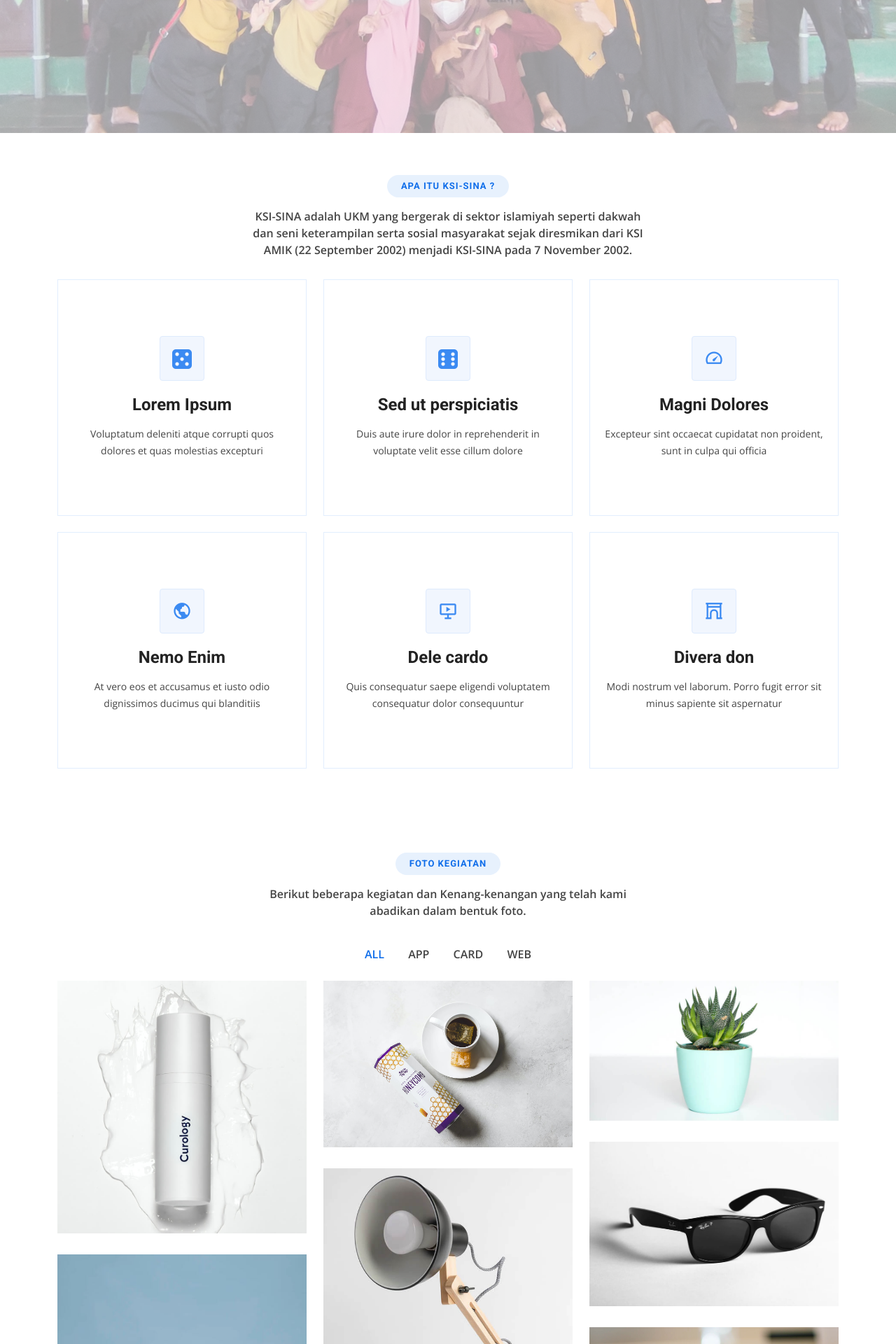
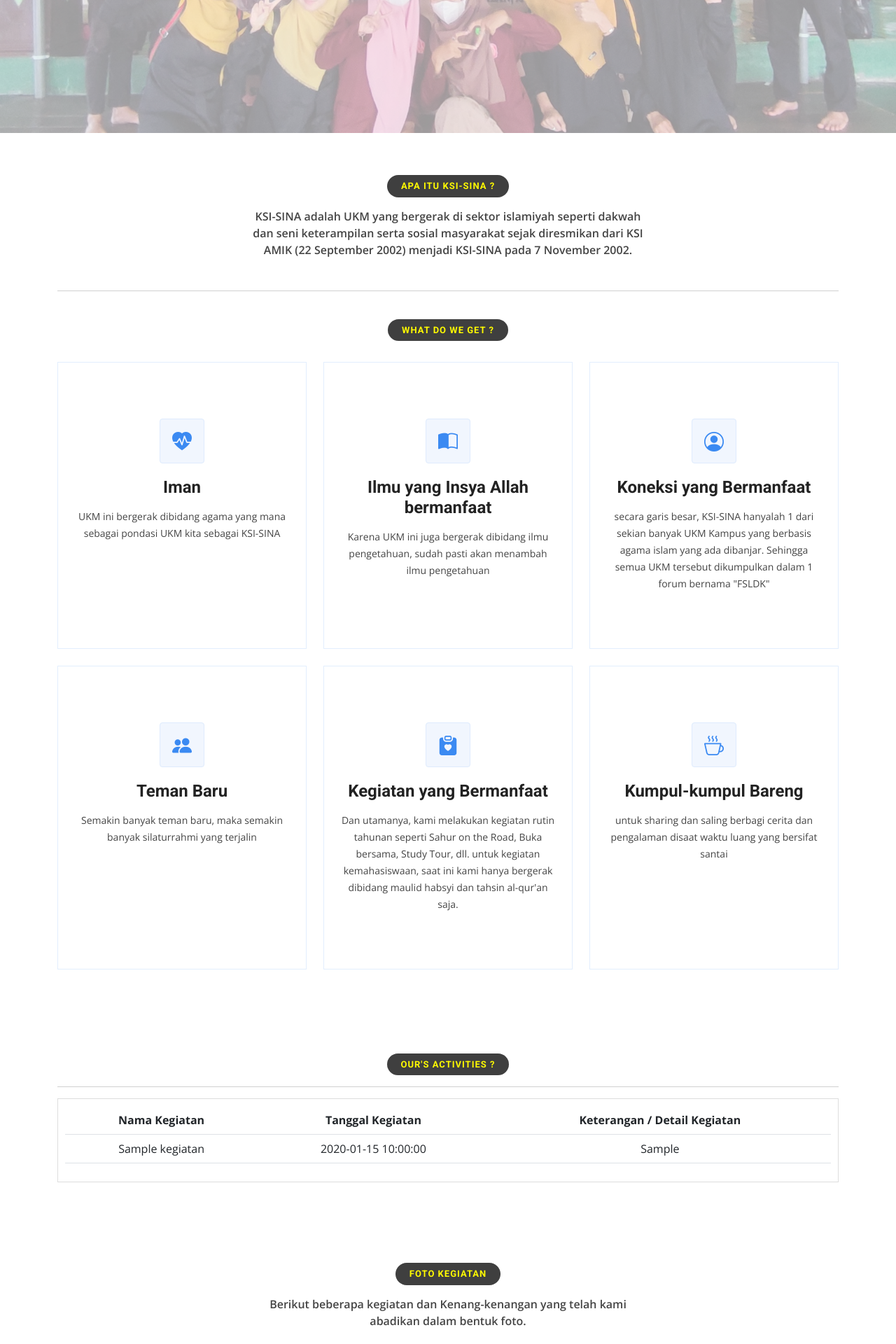
Before and after one commit to IhsanTheConqueror/Tugas_Inet_KSI, a PHP site: page / in a window 1280 px wide; the page is wider, and only the part inside the window is pictured. Shown: the part 536-2456 px from the top of that part at 70% size. Run offline with PHP 8.4, Linux system fonts and the light colour scheme; tables that the repository leaves empty or names only in its code hold one stand-in row (values such as "Sample post").

Commit message:
tambahan lagi,
masih ada yg perlu diedit masih

```diff
--- a/admin.php
+++ b/admin.php
@@ -69,6 +69,7 @@
             <ul>
                 <li><a href="data-peserta.php">Peserta</a></li>
                 <li><a href="data-anggota.php">Anggota</a></li>
+                <li><a href="jadwal.php">Jadwal Kegiatan</a></li>
             </ul>
           </li>
           <li><a href="keluar.php" class="nav-link scrollto">Keluar</a></li>
--- a/assets/css/style.css
+++ b/assets/css/style.css
@@ -651,8 +651,8 @@ section {
   font-weight: 700;
   padding: 8px 20px;
   margin: 0;
-  background: #e7f1fd;
-  color: #106eea;
+  background: #3f3f3f;
+  color: #fffb00;
   display: inline-block;
   text-transform: uppercase;
   border-radius: 50px;
--- a/cetak-peserta.php
+++ b/cetak-peserta.php
@@ -4,7 +4,6 @@
 
   $peserta = mysqli_query($conn, "SELECT * FROM tb_pendaftaran");
 
-  $p = mysqli_fetch_object($peserta);
 ?>
 <!DOCTYPE html>
 <html lang="en">
--- a/data-anggota.php
+++ b/data-anggota.php
@@ -128,6 +128,7 @@
             <ul>
                 <li><a href="data-peserta.php">Peserta</a></li>
                 <li><a href="data-anggota.php">Anggota</a></li>
+                <li><a href="jadwal.php">Jadwal Kegiatan</a></li>
             </ul>
           </li>
           <li><a href="keluar.php" class="nav-link scrollto">Keluar</a></li>
--- a/data-peserta.php
+++ b/data-peserta.php
@@ -71,6 +71,7 @@
             <ul>
                 <li><a href="data-peserta.php">Peserta</a></li>
                 <li><a href="data-anggota.php">Anggota</a></li>
+                <li><a href="jadwal.php">Jadwal Kegiatan</a></li>
             </ul>
           </li>
           <li><a href="keluar.php" class="nav-link scrollto">Keluar</a></li>
--- a/detail-peserta.php
+++ b/detail-peserta.php
@@ -69,6 +69,7 @@
             <ul>
                 <li><a href="data-peserta.php">Peserta</a></li>
                 <li><a href="data-anggota.php">Anggota</a></li>
+                <li><a href="jadwal.php">Jadwal Kegiatan</a></li>
             </ul>
           </li>
           <li><a href="keluar.php" class="nav-link scrollto">Keluar</a></li>
--- a/index.html
+++ b/index.php
@@ -1,3 +1,11 @@
+<?php
+    include 'koneksi.php';
+    $anggota = mysqli_query($conn, "SELECT * FROM tb_altif");
+    $jadwal = mysqli_query($conn, "SELECT * FROM tb_kegiatan");
+?>
+<?php
+
+?>
 <!DOCTYPE html>
 <html lang="en">
 
@@ -14,6 +22,7 @@
 
   <!-- Google Fonts -->
   <link href="https://fonts.googleapis.com/css?family=Open+Sans:300,300i,400,400i,600,600i,700,700i|Roboto:300,300i,400,400i,500,500i,600,600i,700,700i|Poppins:300,300i,400,400i,500,500i,600,600i,700,700i" rel="stylesheet">
+
 
   <!-- Vendor CSS Files -->
   <link href="assets/vendor/aos/aos.css" rel="stylesheet">
@@ -48,20 +57,21 @@
   <header id="header" class="d-flex align-items-center">
     <div class="container d-flex align-items-center justify-content-between">
 
-      <a href="index.html" class="logo"><img src="assets/img/logo.png" alt=""></a>
+      <a href="index.php" class="logo"><img src="assets/img/logo.png" alt=""></a>
       <h1 class="logo"><p>KSI-SINA<span class="warnatitik">.</span></p></h1>
 
       <nav id="navbar" class="navbar">
         <ul>
-          <li><a class="nav-link scrollto active" href="index.html">Home</a></li>
+          <li><a class="nav-link scrollto active" href="index.php">Home</a></li>
           <li><a href="login.php">Mode : Admin</a></li>
           <li class="dropdown"><a href="#"><span>Go To</span> <i class="bi bi-chevron-down"></i></a>
-            <ul>
-              <li><a href="#about">About</a></li>
-              <li><a href="#Pengertian">Pengertian</a></li>
+            <ul class="nav-link scrollto" >
+              <li><a href="#Pengertian">What is this ?</a></li>
               <li><a href="#portfolio">Porfolio</a></li>
               <li><a href="#team">Team</a></li>
-              <li><a class="nav-link scrollto" href="#contact">Contact</a></li>
+              <li><a href="#about">About</a></li>
+              <li><a href="#contact">Contact</a></li>
+              <li><a href="#footer">Sign Up</a></li>
             </ul>
           </li>
         </ul>
@@ -94,57 +104,61 @@
           <h2>Apa itu KSI-SINA ?</h2>
           <p>KSI-SINA adalah UKM yang bergerak di sektor islamiyah seperti dakwah dan seni keterampilan serta sosial masyarakat sejak diresmikan dari KSI AMIK (22 September 2002) menjadi KSI-SINA pada 7 November 2002.</p>
         </div>
-
+        <hr>
+        <br>
 
         <!--====== Sagan Meandak Nama Kegiatannya+icon box =====-->
 
-
+        <div class="section-title">
+          <h2>What Do We Get ?</h2>
+        </div>
         <div class="row">
           <div class="col-lg-4 col-md-6 d-flex align-items-stretch" data-aos="zoom-in" data-aos-delay="100">
             <div class="icon-box">
-              <div class="icon"><i class="bi bi-dice-5-fill"></i></div>
-              <h4><a href="">Lorem Ipsum</a></h4>
-              <p>Voluptatum deleniti atque corrupti quos dolores et quas molestias excepturi</p>
+              <div class="icon"><i class="bi bi-heart-pulse-fill"></i></div>
+              <h4><a href="">Iman</a></h4>
+              <p>UKM ini bergerak dibidang agama yang mana sebagai pondasi UKM kita sebagai KSI-SINA</p>
             </div>
           </div>
 
           <div class="col-lg-4 col-md-6 d-flex align-items-stretch mt-4 mt-md-0" data-aos="zoom-in" data-aos-delay="200">
             <div class="icon-box">
-              <div class="icon"><i class="bi bi-dice-6-fill"></i></div>
-              <h4><a href="">Sed ut perspiciatis</a></h4>
-              <p>Duis aute irure dolor in reprehenderit in voluptate velit esse cillum dolore</p>
+            <div class="icon"><i class="bi bi-book-half"></i></div>
+              <h4><a href="">Ilmu yang Insya Allah bermanfaat</a></h4>
+              <p>Karena UKM ini juga bergerak dibidang ilmu pengetahuan, sudah pasti akan menambah ilmu pengetahuan</p>
             </div>
           </div>
 
           <div class="col-lg-4 col-md-6 d-flex align-items-stretch mt-4 mt-lg-0" data-aos="zoom-in" data-aos-delay="300">
             <div class="icon-box">
-              <div class="icon"><i class="bx bx-tachometer"></i></div>
-              <h4><a href="">Magni Dolores</a></h4>
-              <p>Excepteur sint occaecat cupidatat non proident, sunt in culpa qui officia</p>
+              <div class="icon"><i class="bi bi-person-circle"></i></div>
+              <h4><a href="">Koneksi yang Bermanfaat</a></h4>
+              <p>secara garis besar, KSI-SINA hanyalah 1 dari sekian banyak UKM Kampus yang berbasis agama islam yang ada dibanjar.
+                Sehingga semua UKM tersebut dikumpulkan dalam 1 forum bernama "FSLDK"</p>
             </div>
           </div>
 
           <div class="col-lg-4 col-md-6 d-flex align-items-stretch mt-4" data-aos="zoom-in" data-aos-delay="100">
             <div class="icon-box">
-              <div class="icon"><i class="bx bx-world"></i></div>
-              <h4><a href="">Nemo Enim</a></h4>
-              <p>At vero eos et accusamus et iusto odio dignissimos ducimus qui blanditiis</p>
+              <div class="icon"><i class="bi bi-people-fill"></i></div>
+              <h4><a href="">Teman Baru</a></h4>
+              <p>Semakin banyak teman baru, maka semakin banyak silaturrahmi yang terjalin</p>
             </div>
           </div>
 
           <div class="col-lg-4 col-md-6 d-flex align-items-stretch mt-4" data-aos="zoom-in" data-aos-delay="200">
             <div class="icon-box">
-              <div class="icon"><i class="bx bx-slideshow"></i></div>
-              <h4><a href="">Dele cardo</a></h4>
-              <p>Quis consequatur saepe eligendi voluptatem consequatur dolor consequuntur</p>
+              <div class="icon"><i class="bi bi-clipboard-heart-fill"></i></div>
+              <h4><a href="">Kegiatan yang Bermanfaat</a></h4>
+              <p>Dan utamanya, kami melakukan kegiatan rutin tahunan seperti Sahur on the Road, Buka bersama, Study Tour, dll. untuk kegiatan kemahasiswaan, saat ini kami hanya bergerak dibidang maulid habsyi dan tahsin al-qur'an saja.</p>
             </div>
           </div>
 
           <div class="col-lg-4 col-md-6 d-flex align-items-stretch mt-4" data-aos="zoom-in" data-aos-delay="300">
             <div class="icon-box">
-              <div class="icon"><i class="bx bx-arch"></i></div>
-              <h4><a href="">Divera don</a></h4>
-              <p>Modi nostrum vel laborum. Porro fugit error sit minus sapiente sit aspernatur</p>
+              <div class="icon"><i class="bi bi-cup-hot"></i></div>
+              <h4><a href="">Kumpul-kumpul Bareng</a></h4>
+              <p>untuk sharing dan saling berbagi cerita dan pengalaman disaat waktu luang yang bersifat santai</p>
             </div>
           </div>
 
@@ -152,6 +166,35 @@
 
       </div>
     </section><!-- End Pengertian Section -->
+
+    <section id="Pengertian" class="Pengertian">
+      <div class="container" data-aos="fade-up">
+
+        <div class="section-title">
+          <h2>Our's Activities ?</h2>
+          <hr>
+          <div class="box">
+            <table class="table">
+                <thead>
+                    <tr>
+                        <th>Nama Kegiatan</th>
+                        <th>Tanggal Kegiatan</th>
+                        <th>Keterangan / Detail Kegiatan</th>
+
+                    </tr>
+                </thead>
+                <tbody>
+                    <?php while($row = mysqli_fetch_object($jadwal)): ?>
+                    <tr>
+                        <td><?= $row->nama_kegiatan ?></td>
+                        <td><?= $row->tgl ?></td>
+                        <td><?= $row->ket ?></td>
+                    </tr>
+                    <?php endwhile ?>
+                </tbody>
+            </table>
+        </div>
+        </div>
 
     <!-- ======= Portfolio Section ======= -->
     <!--== Foto kegiatannya ==-->
@@ -167,9 +210,8 @@
           <div class="col-lg-12 d-flex justify-content-center">
             <ul id="portfolio-flters">
               <li data-filter="*" class="filter-active">All</li>
-              <li data-filter=".filter-app">App</li>
-              <li data-filter=".filter-card">Card</li>
-              <li data-filter=".filter-web">Web</li>
+              <li data-filter=".filter-app">Akhwat</li>
+              <li data-filter=".filter-card">Ikhwan</li>
             </ul>
           </div>
         </div>
@@ -361,82 +403,6 @@
       </div>
     </section><!-- End Team Section -->
 
-    <!-- ======= Fungsi Section ======= -->
-    <section id="Fungsi" class="Fungsi">
-      <div class="container" data-aos="fade-up">
-
-        <div class="section-title">
-          <h2>Gratis Tidak Dipungut Biaya</h2>
-          <h3><span>AYO </span>Gabung dan Ikut Kegiatan Kami</h3>
-          <p>Dengan Ikut Kegiatan UKM KSI-SINA, kalian akan mendapat ... </p>
-        </div>
-
-        <div class="row">
-
-          <div class="col-lg-3 col-md-6" daaannta-aos="fade-up" data-aos-delay="100">
-            <div class="box">
-              <h3>Free</h3>
-              <h4><sup>$</sup>0<span> / month</span></h4>
-              <ul>
-                <li>Aida dere</li>
-                <li>Nec feugiat nisl</li>
-                <li>Nulla at volutpat dola</li>
-                <li class="na">Pharetra massa</li>
-                <li class="na">Massa ultricies mi</li>
-              </ul>
-            </div>
-          </div>
-
-          <div class="col-lg-3 col-md-6 mt-4 mt-md-0" data-aos="fade-up" data-aos-delay="200">
-            <div class="box">
-              <h3>Business</h3>
-              <h4><sup>$</sup>19<span> / month</span></h4>
-              <ul>
-                <li>Aida dere</li>
-                <li>Nec feugiat nisl</li>
-                <li>Nulla at volutpat dola</li>
-                <li>Pharetra massa</li>
-                <li class="na">Massa ultricies mi</li>
-              </ul>
-            </div>
-          </div>
-
-          <div class="col-lg-3 col-md-6 mt-4 mt-lg-0" data-aos="fade-up" data-aos-delay="300">
-            <div class="box">
-              <h3>Developer</h3>
-              <h4><sup>$</sup>29<span> / month</span></h4>
-              <ul>
-                <li>Aida dere</li>
-                <li>Nec feugiat nisl</li>
-                <li>Nulla at volutpat dola</li>
-                <li>Pharetra massa</li>
-                <li>Massa ultricies mi</li>
-              </ul>
-            </div>
-          </div>
-
-          <div class="col-lg-3 col-md-6 mt-4 mt-lg-0" data-aos="fade-up" data-aos-delay="400">
-            <div class="box">
-              <span class="advanced">Advanced</span>
-              <h3>Ultimate</h3>
-              <h4><sup>$</sup>49<span> / month</span></h4>
-              <ul>
-                <li>Aida dere</li>
-                <li>Nec feugiat nisl</li>
-                <li>Nulla at volutpat dola</li>
-                <li>Pharetra massa</li>
-                <li>Massa ultricies mi</li>
-              </ul>
-            </div>
-          </div>
-
-        </div>
-
-      </div>
-    </section>
-
-    <!-- End Fungsi Section -->
-
     <!-- About Section -->
     <section id="about" class="about section-bg">
       <div class="container" data-aos="fade-up">
@@ -484,14 +450,58 @@
       </div>
     </section><!-- End About Section -->
 
+    <!-- ALUMNI and AKTIF STRART -->
+    <section id="daftar" class="daftar section-bg">
+      <div class="container" data-aos="fade-up">
+
+        <div class="section-title">
+          <h3>Para <span>Anggota dan Alumni</span> yang Kami Banggakan</h3>
+          <p>tidak lupa pula pada para anggota kami yang masih aktif ,,, atau bahkan yang sudah jadi alumni,,, </p>
+        </div>
+        <div class="row">
+            <div class="box">
+              <table class="table">
+                  <thead>
+                      <tr>
+                          <th>NRP</th>
+                          <th>Nama Anggota</th>
+                          <th>Tanggal Lahir</th>
+                          <th>Angkatan</th>
+                          <th>Kelamin</th>
+                          <th>Jabatan</th>
+                          <th>Status Keanggotaan</th>
+
+                      </tr>
+                  </thead>
+                  <tbody>
+                      <?php while($row = mysqli_fetch_object($anggota)): ?>
+                      <tr>
+                          <td><?= $row->nrp ?></td>
+                          <td><?= $row->nama ?></td>
+                          <td><?= $row->tgl_lahir ?></td>
+                          <td><?= $row->angkatan ?></td>
+                          <td><?= $row->jekel ?></td>
+                          <td><?= $row->jabatan ?></td>
+                          <td><?= $row->status ?></td>
+                      </tr>
+                      <?php endwhile ?>
+                  </tbody>
+              </table>
+          </div>
+        <!--    Ini bagian Form nya END    -->
+        </div>
+
+      </div>
+    </section>
+    <!-- ALUMNI and AKTIF END -->
+
     <!-- ======= Contact Section ======= -->
     <section id="contact" class="contact">
       <div class="container" data-aos="fade-up">
 
         <div class="section-title">
           <h2>Contact</h2>
-          <h3><span>Contact Us</span></h3>
-          <p>Ut possimus qui ut temporibus culpa velit eveniet modi omnis est adipisci expedita at voluptas atque vitae autem.</p>
+          <h3><span>Hubungi</span> Kami</h3>
         </div>
 
         <div class="row" data-aos="fade-up" data-aos-delay="100">
@@ -524,7 +534,7 @@
         <div class="row" data-aos="fade-up" data-aos-delay="100">
 
           <div class="col-lg-6 ">
-            <iframe class="mb-4 mb-lg-0" src="https://www.google.com/maps/embed?pb=!1m14!1m8!1m3!1d12097.433213460943!2d-74.0062269!3d40.7101282!3m2!1i1024!2i768!4f13.1!3m3!1m2!1s0x0%3A0xb89d1fe6bc499443!2sDowntown+Conference+Center!5e0!3m2!1smk!2sbg!4v1539943755621" frameborder="0" style="border:0; width: 100%; height: 384px;" allowfullscreen></iframe>
+            <iframe class="mb-4 mb-lg-0" src="https://www.google.com/maps/embed?pb=!1m14!1m8!1m3!1d15932.777554802047!2d114.6089388!3d-3.3020154!3m2!1i1024!2i768!4f13.1!3m3!1m2!1s0x0%3A0xc87afe8dc44cafa3!2sSTMIK%20Indonesia%20banjarmasin!5e0!3m2!1sid!2sid!4v1673358422082!5m2!1sid!2sid" width="600" height="450" style="border:0;" allowfullscreen="" loading="lazy" referrerpolicy="no-referrer-when-downgrade">" frameborder="0" style="border:0; width: 100%; height: 384px;" allowfullscreen></iframe>
           </div>
 
           <div class="col-lg-6">
```
Also changed, not shown: other parts of assets/css/style.css (+69 -23 lines), daftar.php (+2 -10 lines), hapus-jadwal.php (added, +15 -0 lines), jadwal.php (renamed from data-anggota-sementara.php, +96 -140 lines).
